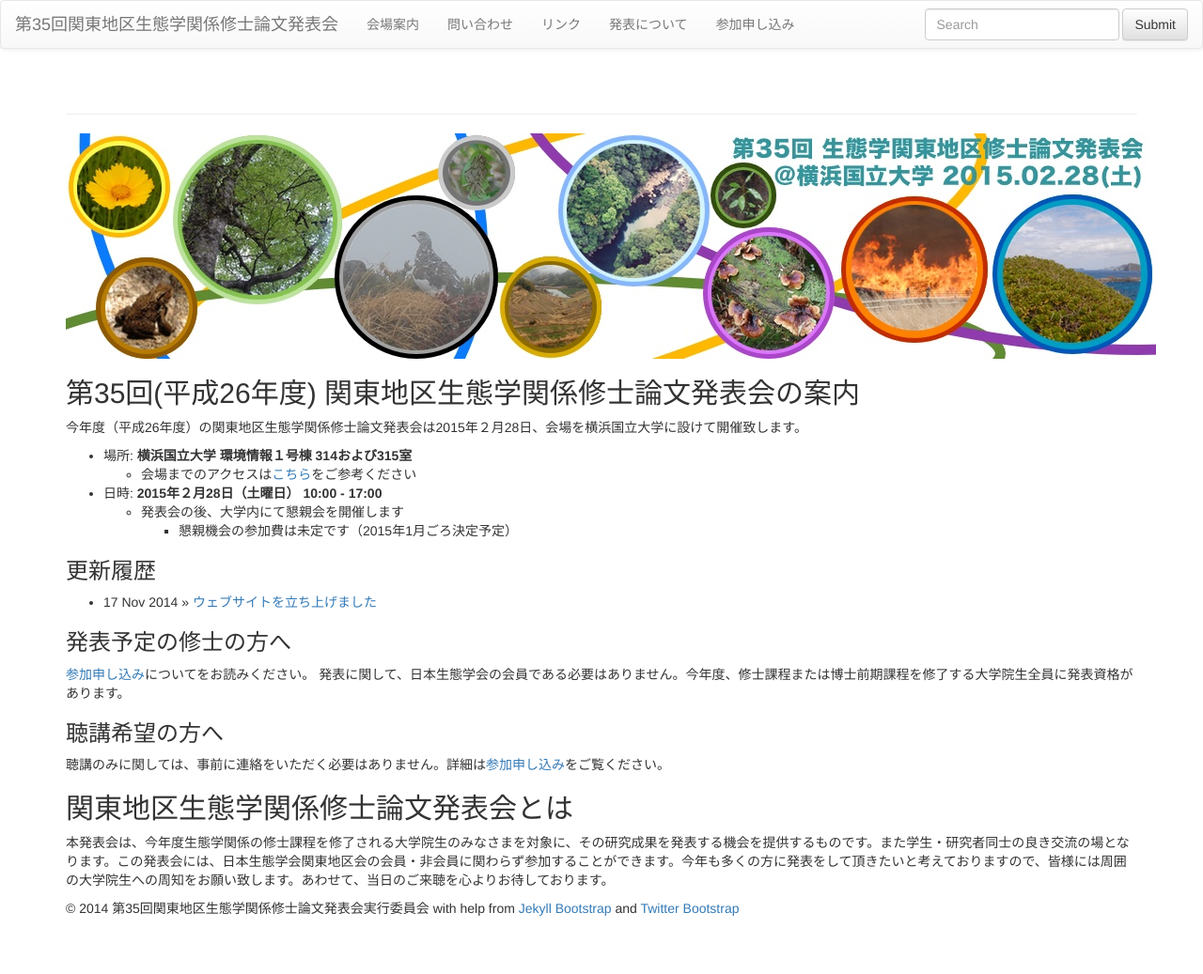
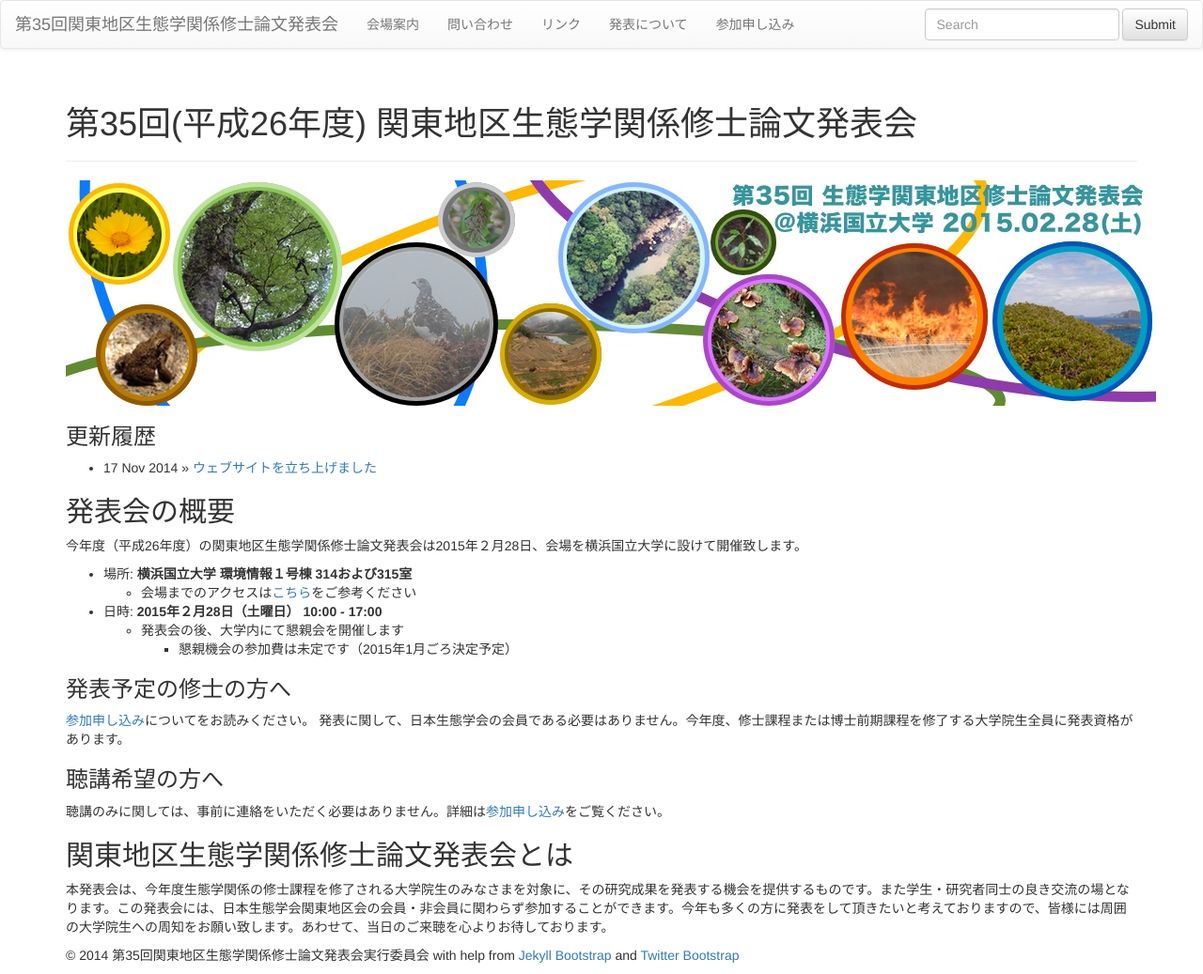
Before and after one commit to esj-kantomaster/esj-kantomaster.github.io, a Jekyll site: the page built from index.md, in a window 1280 px wide. Shown: the whole page at 94% size. Built offline with Jekyll 4.4.1, drawn with Linux system fonts in a browser that asks for light colours; nearby versions of some CDN libraries; library files that are not in the unit come from our copies; before the commit the page ends 987 px from its top, so only the background shows below that; part of the change alters nothing that is shown.

Commit message:
更新履歴を上にした

```diff
--- a/index.md
+++ b/index.md
@@ -1,21 +1,11 @@
 ---
 layout: page
-title:
+title: 第35回(平成26年度) 関東地区生態学関係修士論文発表会
 tagline:
 ---
 {% include JB/setup %}
 
 ![](assets/images/me.jpg)
-
-## 第35回(平成26年度) 関東地区生態学関係修士論文発表会の案内
-
-今年度（平成26年度）の関東地区生態学関係修士論文発表会は2015年２月28日、会場を横浜国立大学に設けて開催致します。
-
-* 場所: **横浜国立大学 環境情報１号棟 314および315室**
-    * 会場までのアクセスは[こちら](access.html)をご参考ください
-* 日時: **2015年２月28日（土曜日） 10:00 - 17:00**
-    * 発表会の後、大学内にて懇親会を開催します
-        * 懇親機会の参加費は未定です（2015年1月ごろ決定予定）
 
 ### 更新履歴
 
@@ -25,6 +15,15 @@ tagline:
   {% endfor %}
 </ul>
 
+## 発表会の概要
+
+今年度（平成26年度）の関東地区生態学関係修士論文発表会は2015年２月28日、会場を横浜国立大学に設けて開催致します。
+
+* 場所: **横浜国立大学 環境情報１号棟 314および315室**
+    * 会場までのアクセスは[こちら](access.html)をご参考ください
+* 日時: **2015年２月28日（土曜日） 10:00 - 17:00**
+    * 発表会の後、大学内にて懇親会を開催します
+        * 懇親機会の参加費は未定です（2015年1月ごろ決定予定）
 
 ### 発表予定の修士の方へ
 
```
